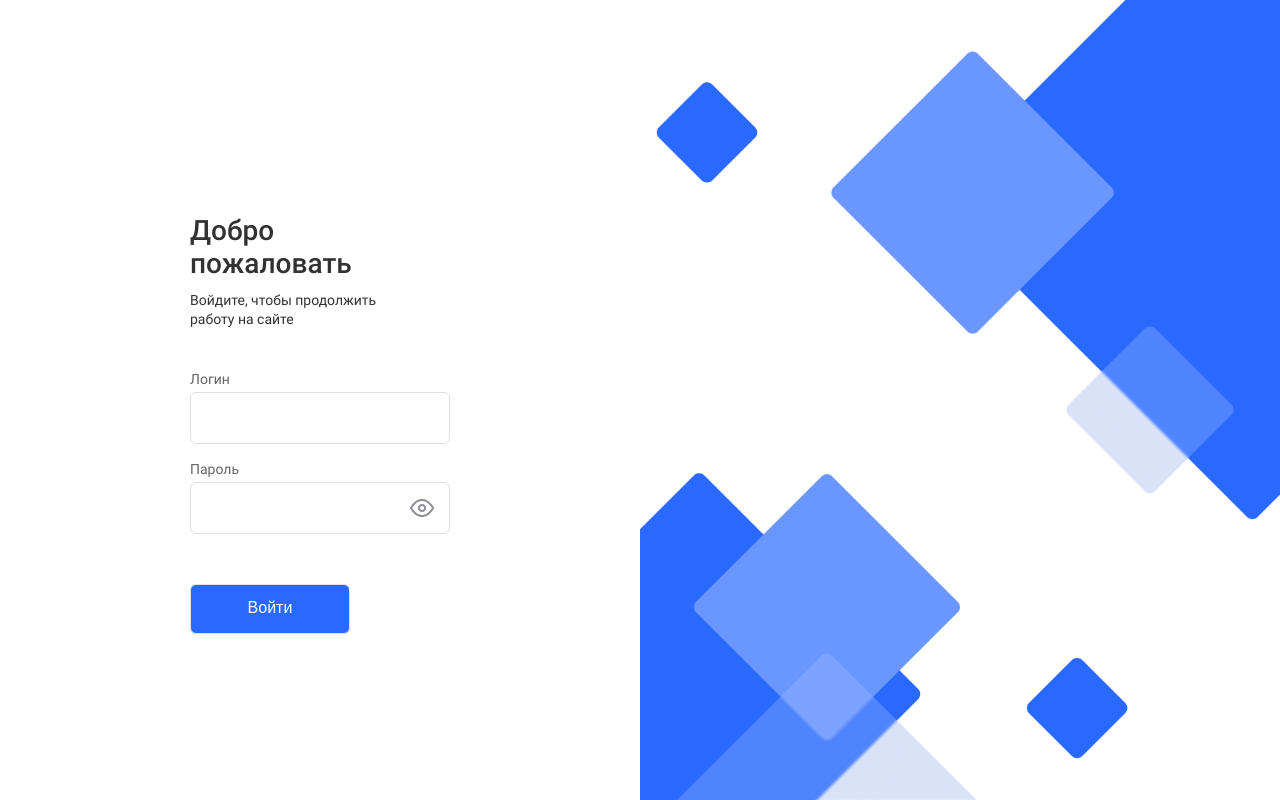
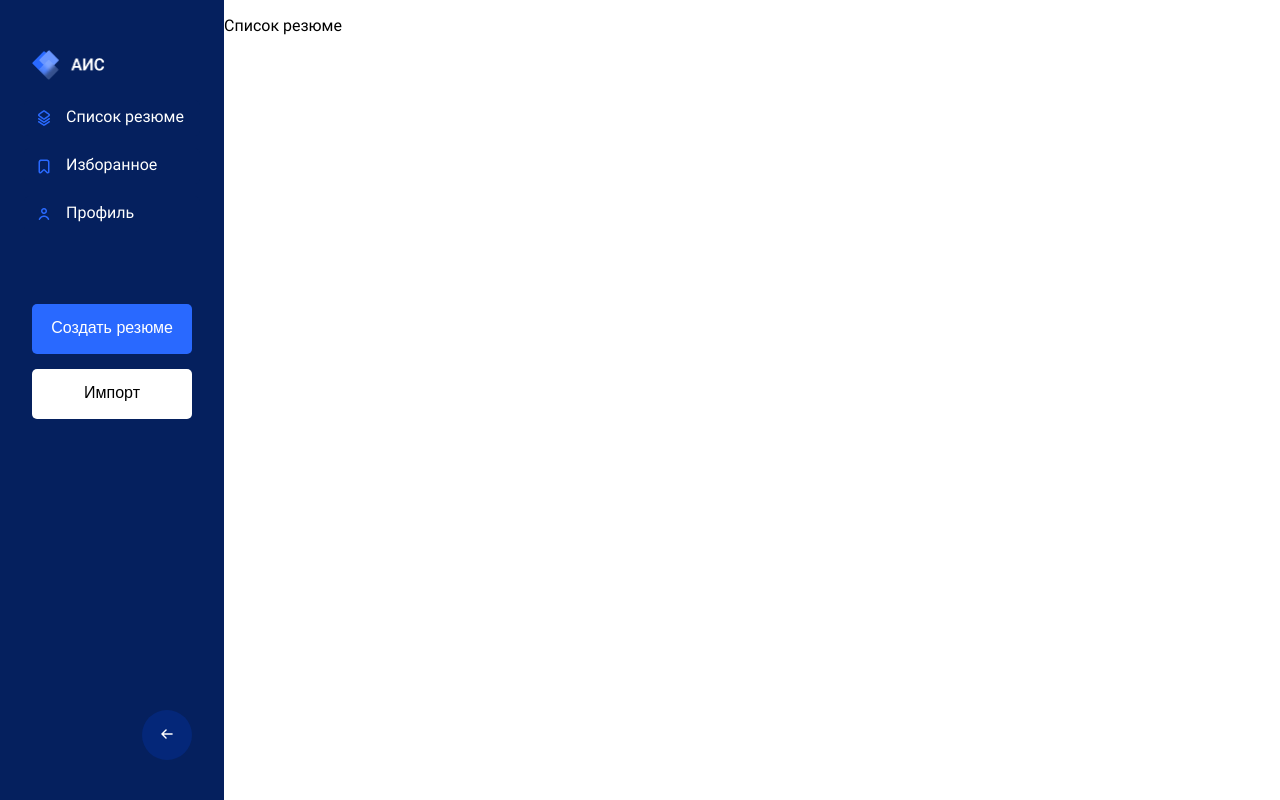
Before and after one commit to AndrewRusanov/AISv2, a React (Create React App) app: page / in a window 1280 px wide. Built offline with nearby package versions, Linux system fonts and the light colour scheme.

Commit message:
feat: add correct routes

```diff
--- a/src/App.js
+++ b/src/App.js
@@ -1,18 +1,23 @@
 import React from 'react';
 import './App.css';
-import { BrowserRouter, Route, Routes } from 'react-router-dom';
+import { Route, Routes } from 'react-router-dom';
 import EntryPage from './components/entry/EntryPage';
 import MainPage from './components/main/MainPage';
+import Content from './components/main/content/Content';
+import Profile from './components/main/content/Profile';
+import Liked from './components/main/content/Liked';
 
 function App() {
   return (
     <body className="page">
-      <BrowserRouter>
-        <Routes>
-          <Route path="/" element={<EntryPage />} />
-          <Route path="mainPage" element={<MainPage />} />
-        </Routes>
-      </BrowserRouter>
+      <Routes>
+        <Route path="/entry" element={<EntryPage />} />
+        <Route path="/" element={<MainPage />}>
+          <Route index path="/" element={<Content />} />
+          <Route path="liked" element={<Liked />} />
+          <Route path="profile" element={<Profile />} />
+        </Route>
+      </Routes>
     </body>
   );
 }
--- a/src/components/entry/formBlock/form/__loginButton/FormLoginButton.jsx
+++ b/src/components/entry/formBlock/form/__loginButton/FormLoginButton.jsx
@@ -4,7 +4,7 @@ import styles from './FormLoginButton.module.css';
 
 const FormLoginButton = () => {
   return (
-    <NavLink to="mainPage">
+    <NavLink to="/">
       <button className={styles.login_button}>Войти</button>
     </NavLink>
   );
--- a/src/components/main/MainPage.jsx
+++ b/src/components/main/MainPage.jsx
@@ -1,20 +1,13 @@
 import React from 'react';
 import styles from './MainPage.module.css';
 import Sidebar from './sidebar/Sidebar';
-import { Route, Routes } from 'react-router-dom';
-import Content from './content/Content';
-import EntryPage from '../entry/EntryPage';
+import { Outlet } from 'react-router-dom';
 
 const MainPage = () => {
   return (
     <section className={styles.page}>
       <Sidebar />
-      <Content />
-      {/* Content (будет в руте, который должен быть в обертке) */}
-      <Routes>
-        <Route path="liked" />
-        <Route exact={true} path="profile" element={<EntryPage />} />
-      </Routes>
+      <Outlet />
     </section>
   );
 };
--- a/src/components/main/MainPage.module.css
+++ b/src/components/main/MainPage.module.css
@@ -1,6 +1,6 @@
 .page {
   display: grid;
-  grid-template-columns: minmax(98px, 224px) 1fr;
+  grid-template-columns: minmax(98px, auto) 1fr;
   grid-template-rows: repeat(1, 100%);
   background-color: white;
 }
--- a/src/components/main/content/Content.jsx
+++ b/src/components/main/content/Content.jsx
@@ -1,14 +1,7 @@
 import React from 'react';
-import { NavLink } from 'react-router-dom';
 
 const Content = () => {
-  return (
-    <p>
-      профиль
-      <NavLink to="/mainPage">К списку резюме</NavLink>
-      <NavLink to="profile">К профилю</NavLink>
-    </p>
-  );
+  return <p>Список резюме</p>;
 };
 
 export default Content;
--- /dev/null
+++ b/src/components/main/content/Liked.jsx
@@ -0,0 +1,7 @@
+import React from 'react';
+
+const Liked = () => {
+  return <p>Избранное</p>;
+};
+
+export default Liked;
--- /dev/null
+++ b/src/components/main/content/Profile.jsx
@@ -0,0 +1,7 @@
+import React from 'react';
+
+const Profile = () => {
+  return <p>Это мой профиль</p>;
+};
+
+export default Profile;
--- a/src/components/main/sidebar/__btncontainer/CreateBtn/CreateBtn.jsx
+++ b/src/components/main/sidebar/__btncontainer/CreateBtn/CreateBtn.jsx
@@ -7,7 +7,7 @@ const CreateBtn = props => {
   const result = truth => {
     if (truth) {
       return (
-        <NavLink to="/mainPage">
+        <NavLink to="/entry">
           <button className={styles.createBtn_hidden}>
             <img src={userPlus} alt="Добавить резюме" />
           </button>
@@ -15,7 +15,7 @@ const CreateBtn = props => {
       );
     } else {
       return (
-        <NavLink to="/mainPage">
+        <NavLink to="/entry">
           <button className={styles.createBtn}>Создать резюме</button>
         </NavLink>
       );
--- a/src/components/main/sidebar/__menuList/SidebarMenuList.jsx
+++ b/src/components/main/sidebar/__menuList/SidebarMenuList.jsx
@@ -11,7 +11,7 @@ const SidebarMenuList = props => {
       return (
         <ul className={styles.menu}>
           <li className={styles.list__item_hidden}>
-            <NavLink to="/mainPage">
+            <NavLink to="/">
               <img
                 className={styles.menulist__itemImage_hidden}
                 src={imgStack}
@@ -35,7 +35,7 @@ const SidebarMenuList = props => {
       return (
         <ul className={styles.menu}>
           <li className={styles.list__item}>
-            <NavLink to="/mainPage">
+            <NavLink to="/">
               <img className={styles.menulist__itemImage} src={imgStack} alt="Список элементов" />
               <p className={styles.list__itemText}>Список резюме</p>
             </NavLink>
--- a/src/index.js
+++ b/src/index.js
@@ -3,11 +3,14 @@ import ReactDOM from 'react-dom/client';
 import './index.css';
 import App from './App';
 import reportWebVitals from './reportWebVitals';
+import { BrowserRouter } from 'react-router-dom';
 
 const root = ReactDOM.createRoot(document.getElementById('root'));
 root.render(
   <React.StrictMode>
-    <App />
+    <BrowserRouter>
+      <App />
+    </BrowserRouter>
   </React.StrictMode>
 );
 
```
